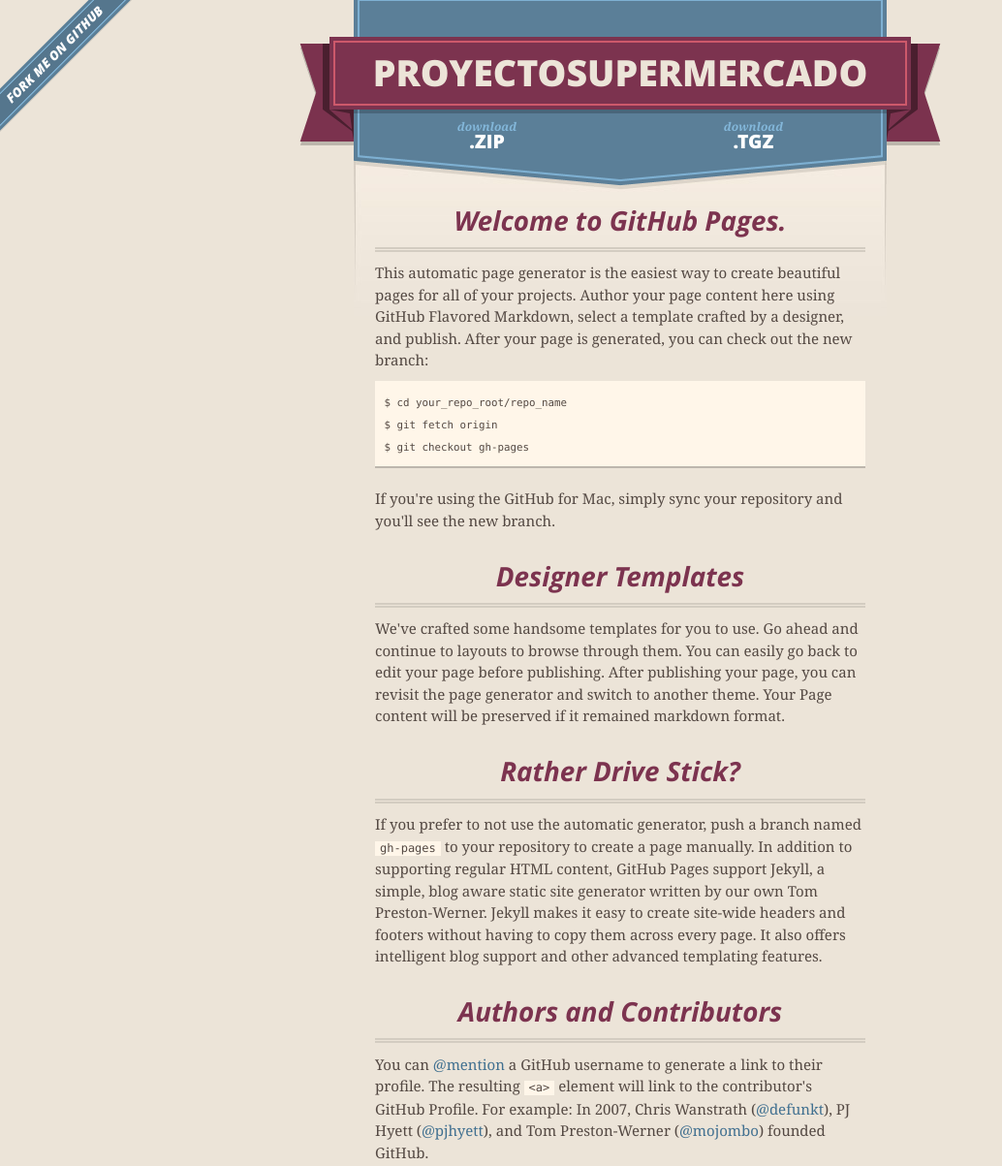
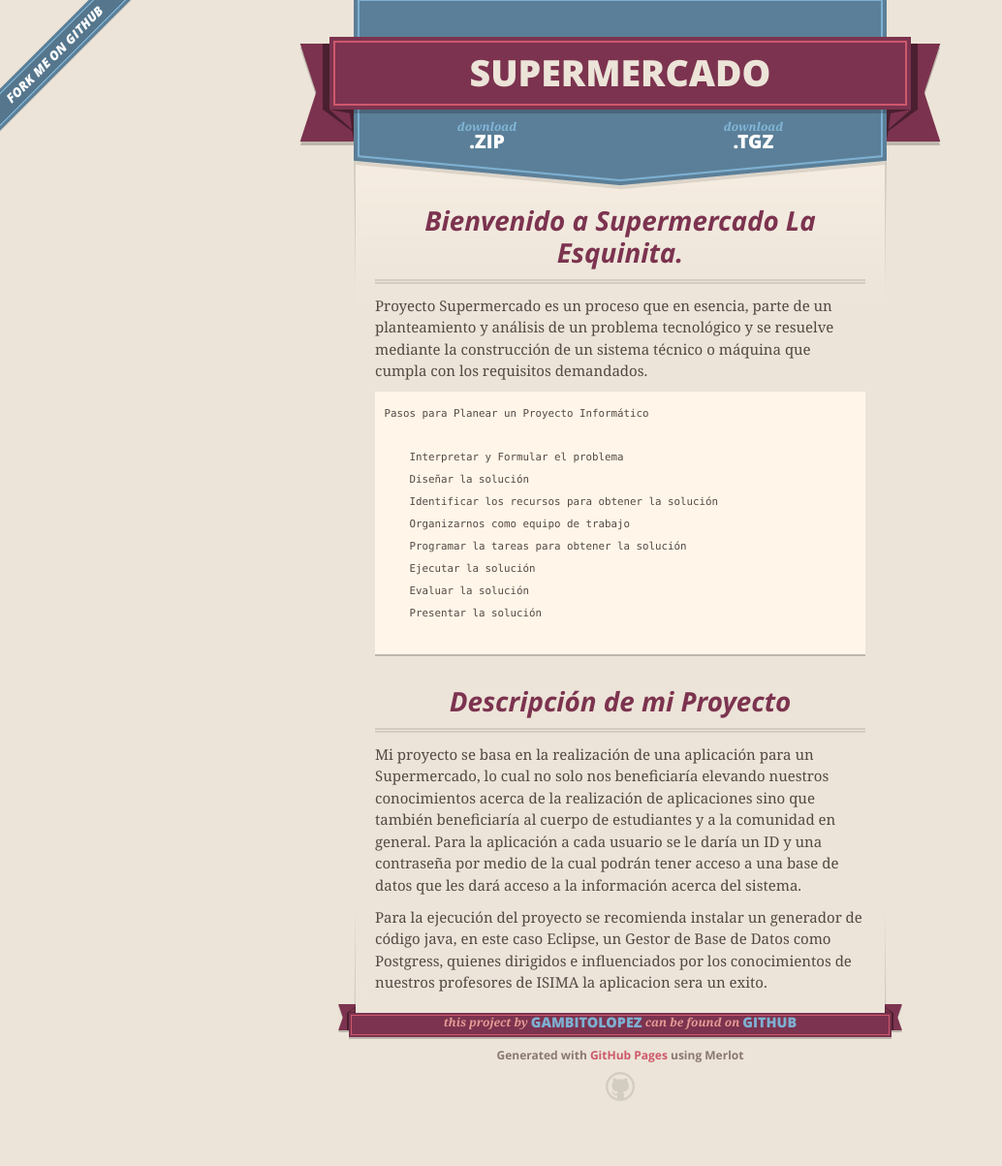
Before and after one commit to gambitolopez/ProyectoSupermercado, a plain HTML site: page index.html in a window 1280 px wide. Shown: the top 1203 px of the page at 97% size, without its empty margins (0-1034 px from the left). After the commit the page ends 1176 px from the top, so only its background shows below. Drawn offline with nearby package versions, Linux system fonts and the light colour scheme.

```diff
--- a/index.html
+++ b/index.html
@@ -17,7 +17,7 @@
         $('#main_content').headsmart()
       })
     </script>
-    <title>Proyectosupermercado by gambitolopez</title>
+    <title>Supermercado by gambitolopez</title>
   </head>
 
   <body>
@@ -27,7 +27,7 @@
       <header>
         <span class="ribbon-outer">
           <span class="ribbon-inner">
-            <h1>Proyectosupermercado</h1>
+            <h1>Supermercado</h1>
             <h2></h2>
           </span>
           <span class="left-tail"></span>
@@ -46,32 +46,28 @@
 
 
       <section id="main_content">
-        <h3>Welcome to GitHub Pages.</h3>
+        <h3>Bienvenido a Supermercado La Esquinita.</h3>
 
-<p>This automatic page generator is the easiest way to create beautiful pages for all of your projects. Author your page content here using GitHub Flavored Markdown, select a template crafted by a designer, and publish. After your page is generated, you can check out the new branch:</p>
+<p>Proyecto Supermercado es un proceso que en esencia, parte de un planteamiento y análisis de un problema tecnológico y se resuelve mediante la construcción de un sistema técnico o máquina que cumpla con los requisitos demandados.</p>
 
-<pre><code>$ cd your_repo_root/repo_name
-$ git fetch origin
-$ git checkout gh-pages
+<pre><code>Pasos para Planear un Proyecto Informático
+
+    Interpretar y Formular el problema
+    Diseñar la solución
+    Identificar los recursos para obtener la solución
+    Organizarnos como equipo de trabajo
+    Programar la tareas para obtener la solución
+    Ejecutar la solución
+    Evaluar la solución
+    Presentar la solución
+
 </code></pre>
 
-<p>If you're using the GitHub for Mac, simply sync your repository and you'll see the new branch.</p>
+<h3>Descripción de mi Proyecto</h3>
 
-<h3>Designer Templates</h3>
+<p>Mi proyecto se basa en la realización de una aplicación para un Supermercado, lo cual no solo nos beneficiaría elevando nuestros conocimientos acerca de la realización de aplicaciones sino que también beneficiaría al cuerpo de estudiantes y a la comunidad en general. Para la aplicación a cada usuario se le daría un ID y una contraseña por medio de la cual podrán tener acceso a una base de datos que les dará acceso a la información acerca del sistema.</p>
 
-<p>We've crafted some handsome templates for you to use. Go ahead and continue to layouts to browse through them. You can easily go back to edit your page before publishing. After publishing your page, you can revisit the page generator and switch to another theme. Your Page content will be preserved if it remained markdown format.</p>
-
-<h3>Rather Drive Stick?</h3>
-
-<p>If you prefer to not use the automatic generator, push a branch named <code>gh-pages</code> to your repository to create a page manually. In addition to supporting regular HTML content, GitHub Pages support Jekyll, a simple, blog aware static site generator written by our own Tom Preston-Werner. Jekyll makes it easy to create site-wide headers and footers without having to copy them across every page. It also offers intelligent blog support and other advanced templating features.</p>
-
-<h3>Authors and Contributors</h3>
-
-<p>You can <a href="https://github.com/blog/821" class="user-mention">@mention</a> a GitHub username to generate a link to their profile. The resulting <code>&lt;a&gt;</code> element will link to the contributor's GitHub Profile. For example: In 2007, Chris Wanstrath (<a href="https://github.com/defunkt" class="user-mention">@defunkt</a>), PJ Hyett (<a href="https://github.com/pjhyett" class="user-mention">@pjhyett</a>), and Tom Preston-Werner (<a href="https://github.com/mojombo" class="user-mention">@mojombo</a>) founded GitHub.</p>
-
-<h3>Support or Contact</h3>
-
-<p>Having trouble with Pages? Check out the documentation at <a href="http://help.github.com/pages">http://help.github.com/pages</a> or contact <a href="mailto:support@github.com">support@github.com</a> and we’ll help you sort it out.</p>
+<p>Para la ejecución del proyecto se recomienda instalar un generador de código java, en este caso Eclipse, un Gestor de Base de Datos como Postgress, quienes dirigidos e influenciados por los conocimientos de nuestros profesores de ISIMA la aplicacion sera un exito.</p>
       </section>
 
       <footer>
```
Also changed, not shown: params.json (+1 -1 lines).
